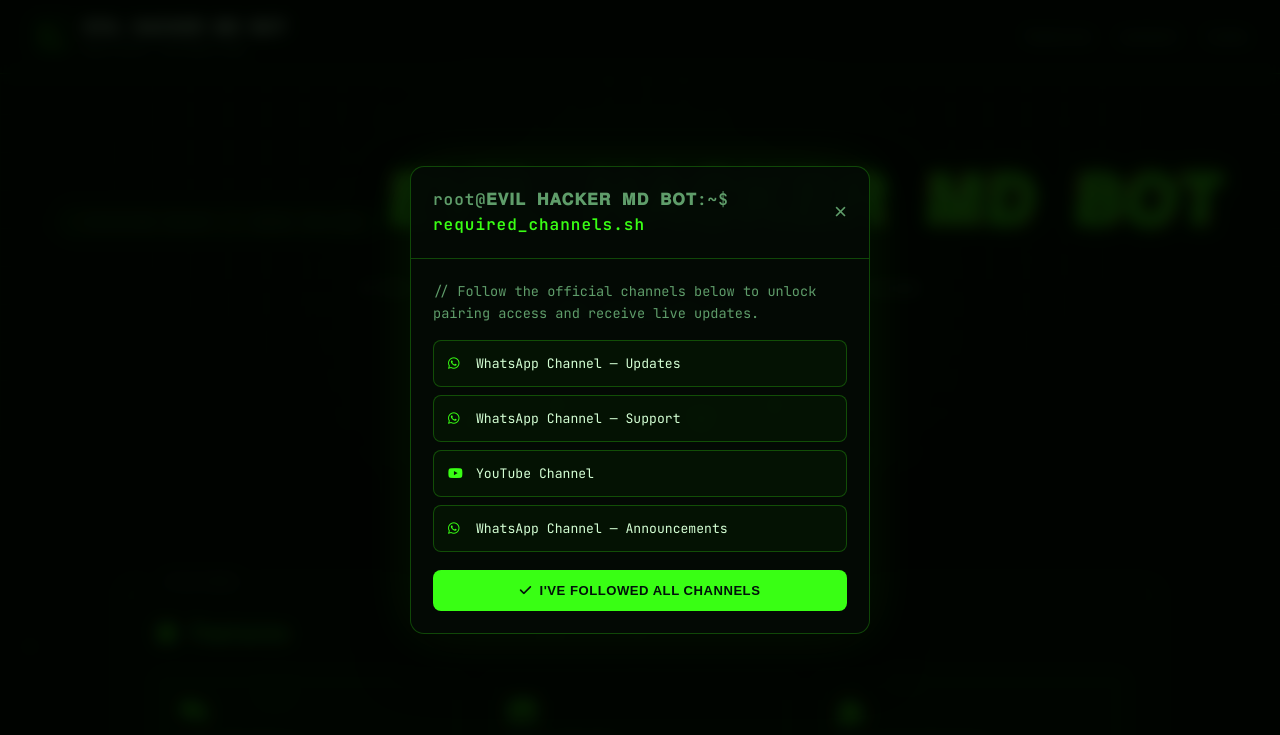
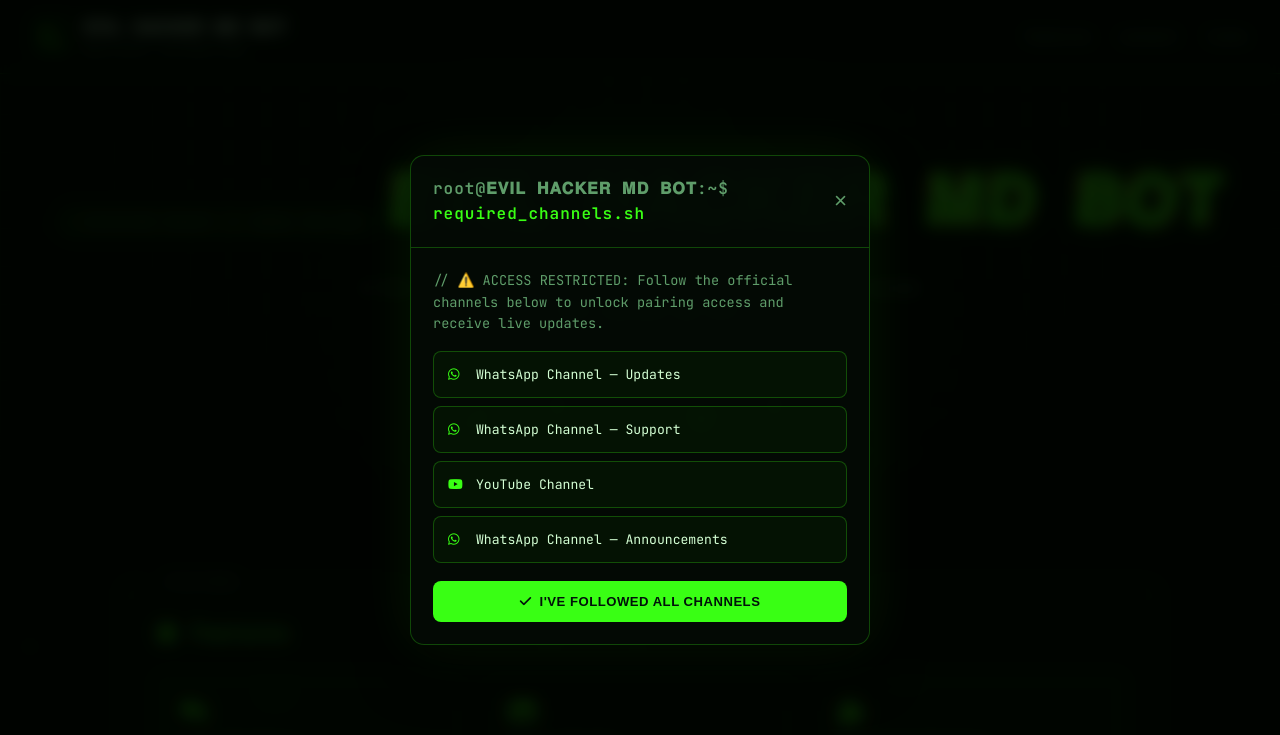
Before and after one commit to abdullwahabwahab58-cell/Evil-hacker-Md-Bot, a website: page index.html in a window 1280 px wide. Shown: the top 735 px of the page. Drawn offline with nearby package versions, Linux system fonts and the light colour scheme; no server answers.

Commit message:
Fix: Restore and force join-required modal on web dashboard

```diff
--- a/index.html
+++ b/index.html
@@ -281,7 +281,7 @@
       <button class="modal-close" id="modalClose">&times;</button>
     </div>
     <div class="modal-body">
-      <p>// Follow the official channels below to unlock pairing access and receive live updates.</p>
+      <p>// ⚠️ ACCESS RESTRICTED: Follow the official channels below to unlock pairing access and receive live updates.</p>
       <div class="channel-list">
         <a href="https://whatsapp.com/channel/0029Vb8UvxdGU3BTMt5lFN2t" target="_blank" class="channel-item"><i class="fab fa-whatsapp"></i><span>WhatsApp Channel — Updates</span></a>
         <a href="https://whatsapp.com/channel/0029Vb8UvxdGU3BTMt5lFN2t" target="_blank" class="channel-item"><i class="fab fa-whatsapp"></i><span>WhatsApp Channel — Support</span></a>
@@ -431,13 +431,13 @@ const channelModal = document.getElementById('channelModal');
 const modalClose = document.getElementById('modalClose');
 const confirmFollow = document.getElementById('confirmFollow');
 window.addEventListener('load', ()=>{
-  if(!localStorage.getItem('𝐄𝐕𝐈𝐋 𝐇𝐀𝐂𝐊𝐄𝐑 𝐌𝐃 𝐁𝐎𝐓')){
+  if(!localStorage.getItem('𝐄𝐕𝐈𝐋_𝐇𝐀𝐂𝐊𝐄𝐑_𝐉𝐎𝐈𝐍_𝐕𝟑')){
     setTimeout(()=>channelModal.classList.add('active'), 1200);
   }
 });
 modalClose.addEventListener('click', ()=>channelModal.classList.remove('active'));
 confirmFollow.addEventListener('click', ()=>{
-  localStorage.setItem('𝐄𝐕𝐈𝐋 𝐇𝐀𝐂𝐊𝐄𝐑 𝐌𝐃 𝐁𝐎𝐓','1');
+  localStorage.setItem('𝐄𝐕𝐈𝐋_𝐇𝐀𝐂𝐊𝐄𝐑_𝐉𝐎𝐈𝐍_𝐕𝟑','1');
   channelModal.classList.remove('active');
 });
 
```
